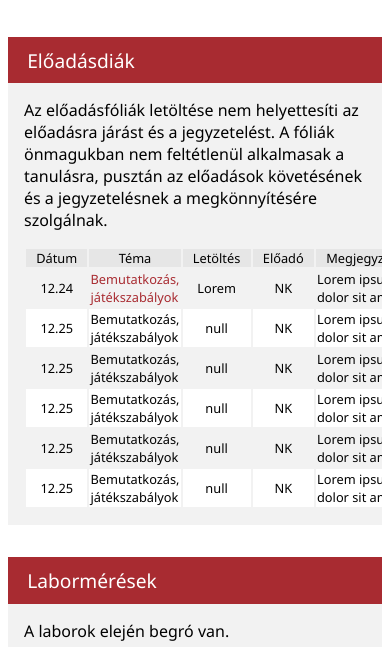
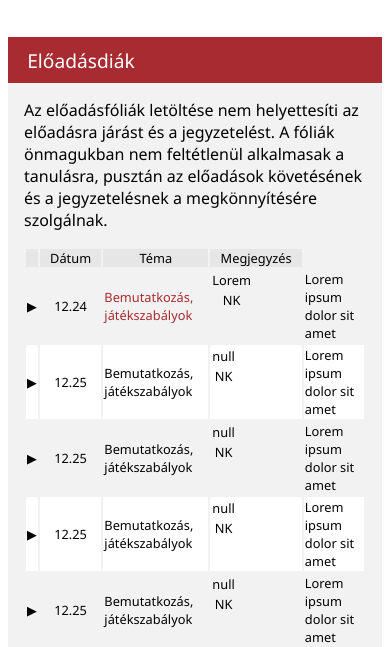
Before and after one commit to anadutova/kh2, a plain HTML site: page index.html in a window 390 px wide. Shown: the part 175-822 px from the top of the page. Drawn offline with Linux system fonts and the light colour scheme.

Commit message:
Mobilra optimalizált táblázat

```diff
--- a/index.html
+++ b/index.html
@@ -32,7 +32,7 @@
 			<p class="paragraph">Az előadásfóliák letöltése nem helyettesíti az előadásra járást és a jegyzetelést.
 			A fóliák önmagukban nem feltétlenül alkalmasak a tanulásra, pusztán az előadások követésének és a jegyzetelésnek a megkönnyítésére szolgálnak.</p>
 
-			<table class="table" style="width:100%">
+			<table class="table">
 				<thead>
 					<tr class="table__header">
 					  <th class="table__header-cell">Dátum</th>
--- a/script.js
+++ b/script.js
@@ -45,6 +45,22 @@ function onReady(){
 
         table.appendChild(row);
     }
+    createFoldedTable();
 }
 
 ready(onReady);
+
+function createFoldedTable(){
+    if (window.matchMedia("(max-width: 576px)").matches) {
+        var tableHeader = document.querySelector(".table__header");
+        tableHeader.insertBefore(document.createElement("th"), tableHeader.firstChild);
+        var rows = document.querySelectorAll("tbody > tr");
+        var cell = document.createElement("td");
+        cell.textContent = "\u25b6";
+        for (row of rows)
+            {
+                row.insertBefore(cell.cloneNode(true), row.firstChild);
+                console.log("row");
+            }
+    }
+}
--- a/styles.css
+++ b/styles.css
@@ -104,7 +104,8 @@ h2 {
 }
 
 .table {
-	font-size: 0.8em;
+  font-size: 0.8em;
+  width: 100%;
 }
 
 .table__header{
@@ -214,4 +215,14 @@ h2 {
   height: 28px;
   background-color: #fff8;
 }
+
+.table__header-cell:nth-child(4), .table__header-cell:nth-child(5) {
+  display:none;
 }
+
+td:nth-child(4), td:nth-child(5){
+  display:table-row;
+  width:100%;
+}
+
+}
```
Also changed, not shown: styles.js (deleted).
